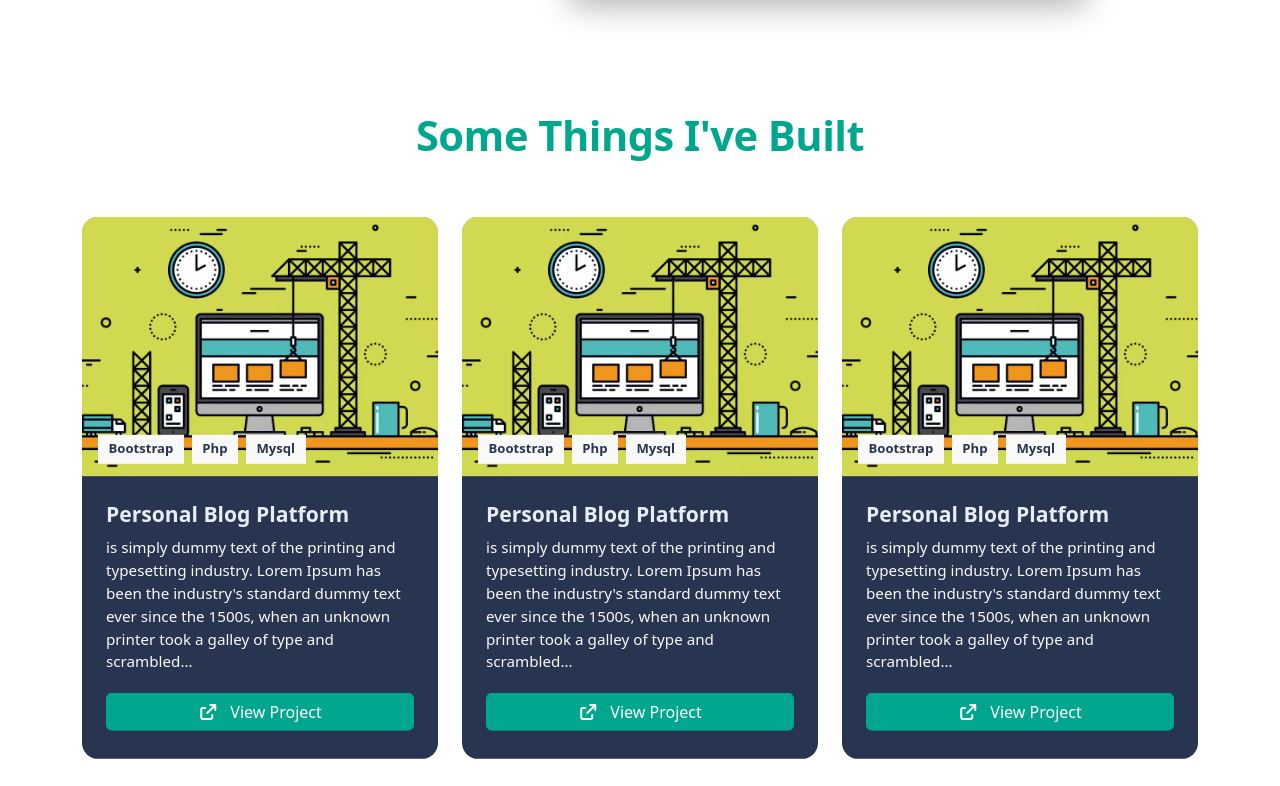
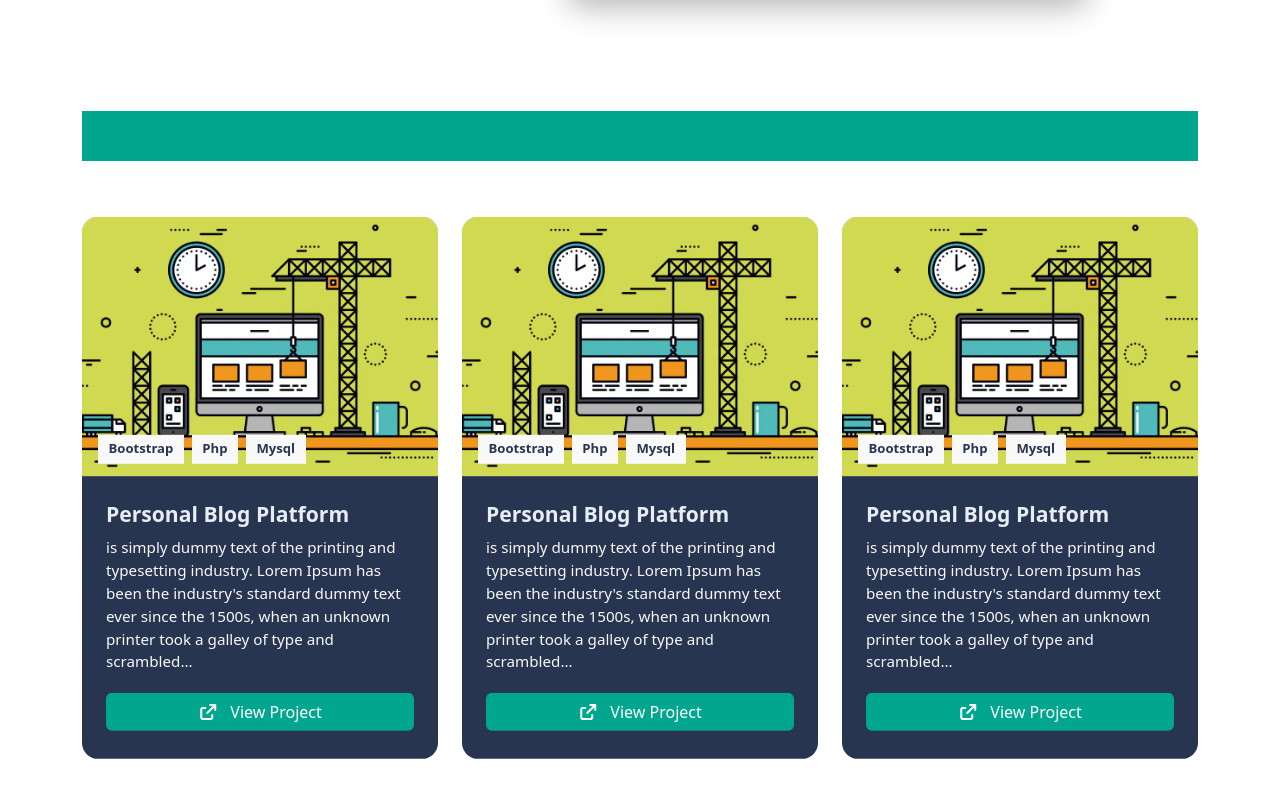
Before and after one commit to zahirdaoui/ReactJS-Portfolio, a React (Vite) app: page / in a window 1280 px wide. Shown: the part 1454-2240 px from the top of the page. Built offline with nearby package versions, Linux system fonts and the light colour scheme; no server answers.

Commit message:
---------

```diff
--- a/src/index.css
+++ b/src/index.css
@@ -266,7 +266,6 @@ header{
       font-weight: 700;
       letter-spacing: -0.5px;
       background: var(--main-bg-color);
-      -webkit-background-clip: text;
       -webkit-text-fill-color: transparent;
       text-align: center;
       margin: 4rem 0 3.5rem;
```
